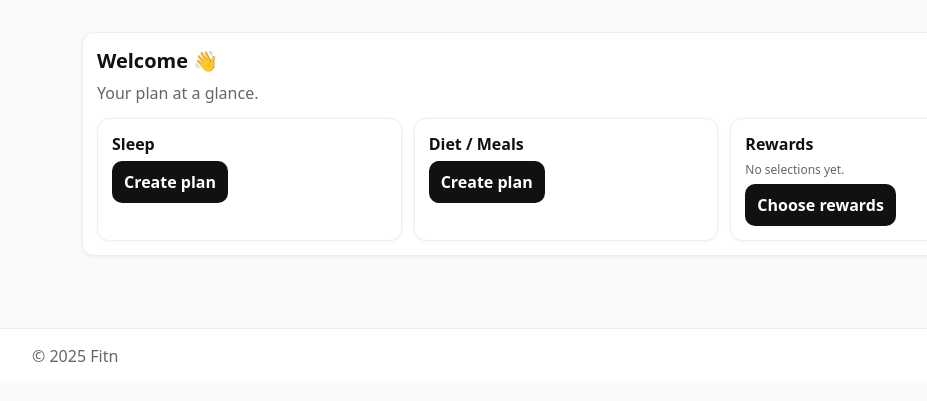
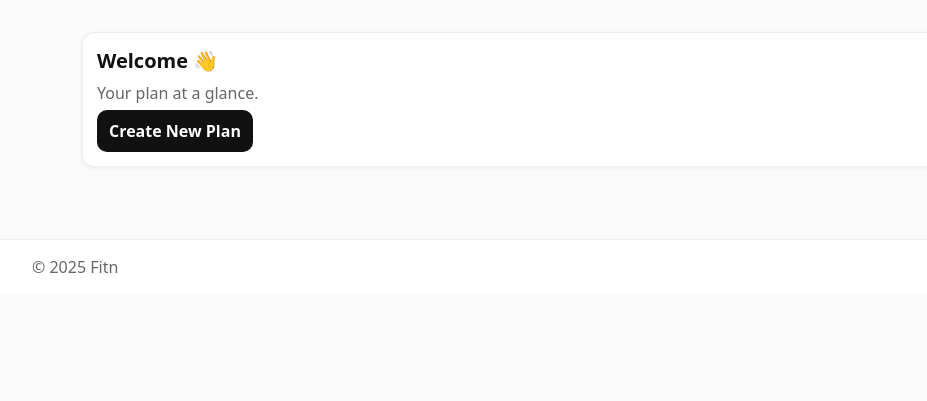
Before and after one commit to ignis-ferret/fitn, a FastAPI app: template app/templates/dashboard.html in a window 1280 px wide. Shown: the part 68-469 px from the top of the page, without its empty margins (74-1001 px from the left). Run offline with FastAPI, Linux system fonts and the light colour scheme; the template is opened without the code that fills it, so the values that code supplies are empty; parts of the project's set-up code (start-up, migrations or seed data) failed here and were passed over.

Commit message:
fixed dashboard to start

```diff
--- a/app/templates/dashboard.html
+++ b/app/templates/dashboard.html
@@ -7,48 +7,8 @@
     <section class="hero card">
       <h1>Welcome{{ " " + user.name if user and user.get("name") else "" }} 👋</h1>
       <p>Your plan at a glance.</p>
-
-      <div class="grid">
-        <div class="card">
-          <h2>Sleep</h2>
-          {% if summary.sleep.exists %}
-            <p>Plan active.</p>
-            {% if summary.sleep.updated_at %}<div class="small">Updated: {{ summary.sleep.updated_at }}</div>{% endif %}
-            <div class="row"><a class="btn ghost" href="/intake">Adjust</a></div>
-          {% else %}
-            <p class="small">{{ summary.sleep.notes }}</p>
-            <div class="row"><a class="btn primary" href="/intake">Create plan</a></div>
-          {% endif %}
-        </div>
-
-        <div class="card">
-          <h2>Diet / Meals</h2>
-          {% if summary.diet.exists %}
-            <p>Plan active.</p>
-            {% if summary.diet.updated_at %}<div class="small">Updated: {{ summary.diet.updated_at }}</div>{% endif %}
-            <div class="row"><a class="btn ghost" href="/intake">Adjust</a></div>
-          {% else %}
-            <p class="small">{{ summary.diet.notes }}</p>
-            <div class="row"><a class="btn primary" href="/intake">Create plan</a></div>
-          {% endif %}
-        </div>
-
-        <div class="card">
-          <h2>Rewards</h2>
-          {% if summary.rewards.exists %}
-            <p>
-              Selected:
-              {{ summary.rewards.level1_count }} L1 ·
-              {{ summary.rewards.level2_count }} L2 ·
-              {{ summary.rewards.level3_count }} scenarios
-            </p>
-            {% if summary.rewards.updated_at %}<div class="small">Updated: {{ summary.rewards.updated_at }}</div>{% endif %}
-            <div class="row"><a class="btn ghost" href="/rewards/">Edit</a></div>
-          {% else %}
-            <p class="small">No selections yet.</p>
-            <div class="row"><a class="btn primary" href="/rewards/">Choose rewards</a></div>
-          {% endif %}
-        </div>
+      <div class="row">
+        <a class="btn primary" href="/intake">Create New Plan</a>
       </div>
     </section>
   </div>
```
Also changed, not shown: app/routers/pages.py (+2 -11 lines).
